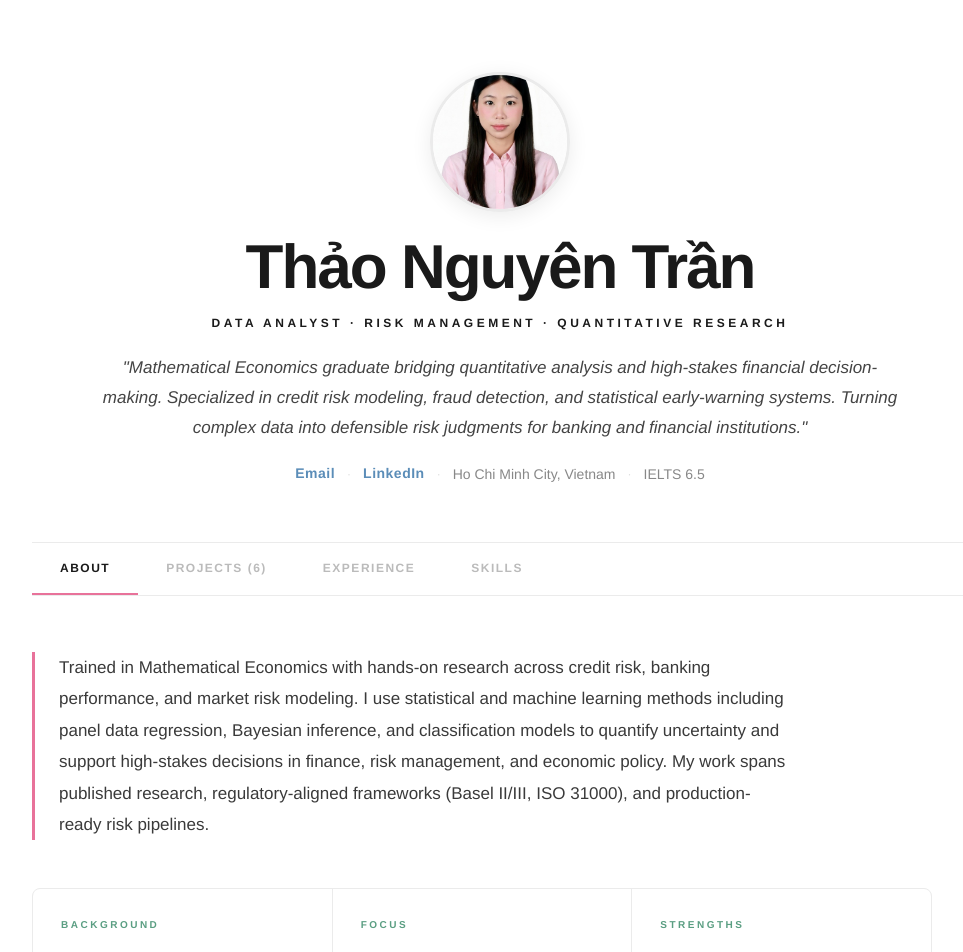
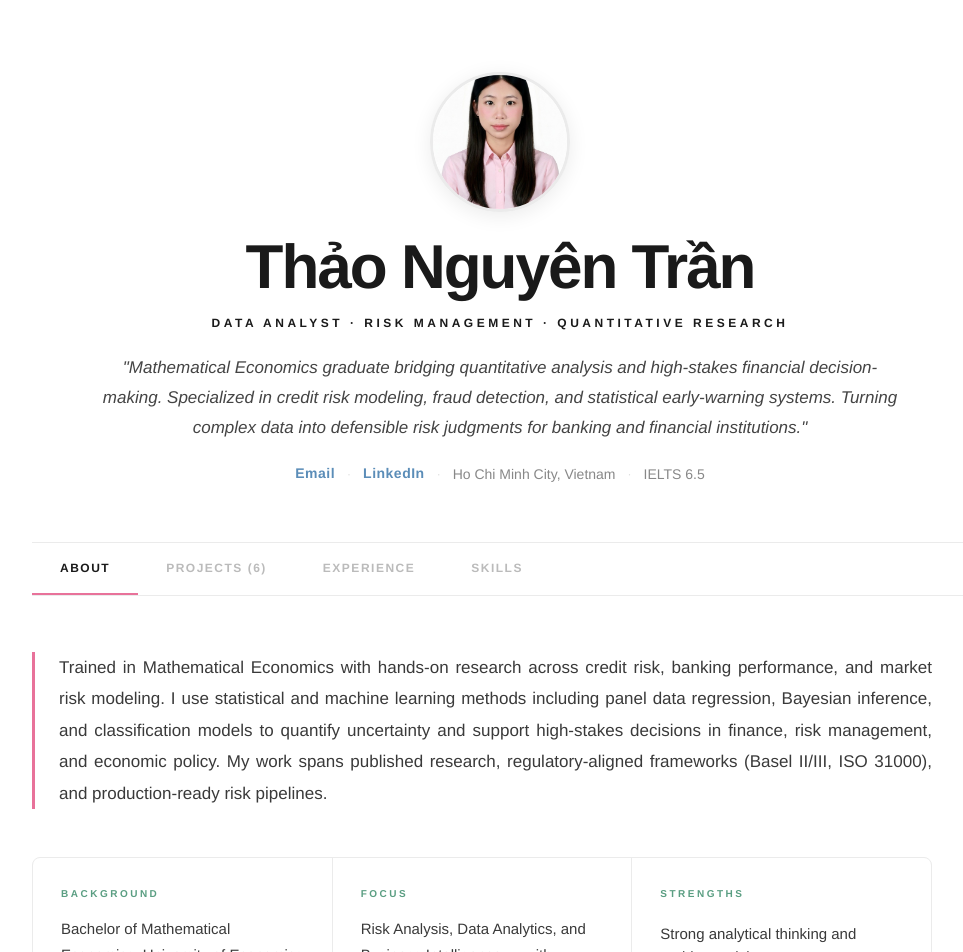
Before and after one commit to nguyenthaotran7903/Thao-Nguyen-Portfolio, a Next.js app: page / in a window 1280 px wide. Shown: the top 952 px of the page, without its empty margins (140-1103 px from the left). Built offline with nearby package versions, Linux system fonts and the light colour scheme.

Commit message:
Update page.module.css

```diff
--- a/app/page.module.css
+++ b/app/page.module.css
@@ -134,11 +134,12 @@
   color: #3a3a3a;
   line-height: 1.85;
   font-weight: 400;
-  max-width: 760px;
+  max-width: 100%;
   border-left: 3px solid #e8729a;
   padding-left: 24px;
   margin: 0 0 48px;
   font-family: 'Helvetica Neue', Helvetica, Arial, sans-serif;
+  text-align: justify;
 }
 
 .aboutGrid {
```
